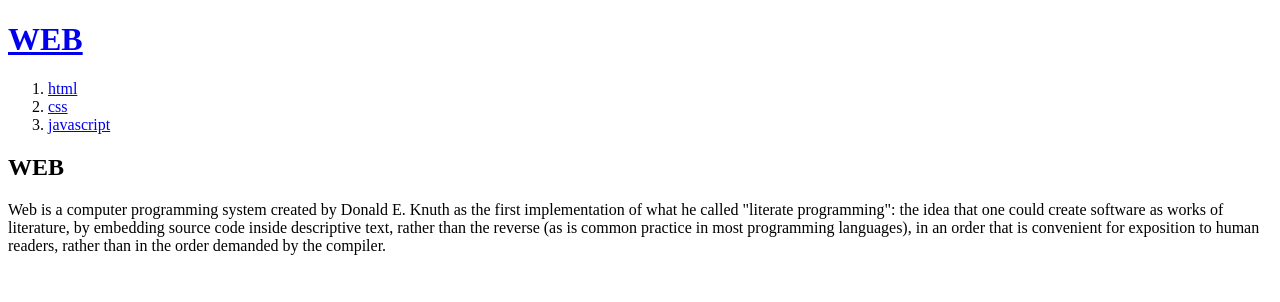
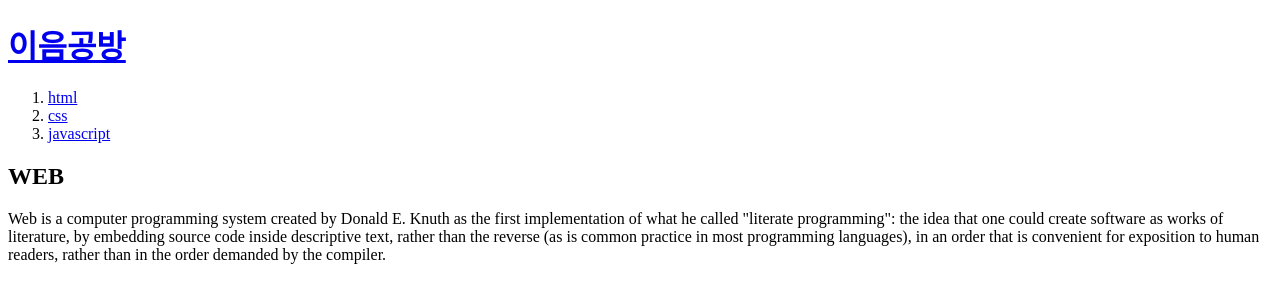
Before and after one commit to peachlogi/my-first-web-site, a plain HTML site: page index.html in a window 1280 px wide. Drawn offline with Linux system fonts and the light colour scheme; a script that the page names is missing.

Commit message:
Update index.html with new content and links

```diff
--- a/index.html
+++ b/index.html
@@ -14,7 +14,7 @@
 </script>
 </head>
 <body>
-  <h1><a href="index.html">WEB</a></h1>
+  <h1><a href="index.html">이음공방</a></h1>
   <ol>
     <li><a href="1.html">html</a></li>
     <li><a href="2.html">css</a></li>
```
